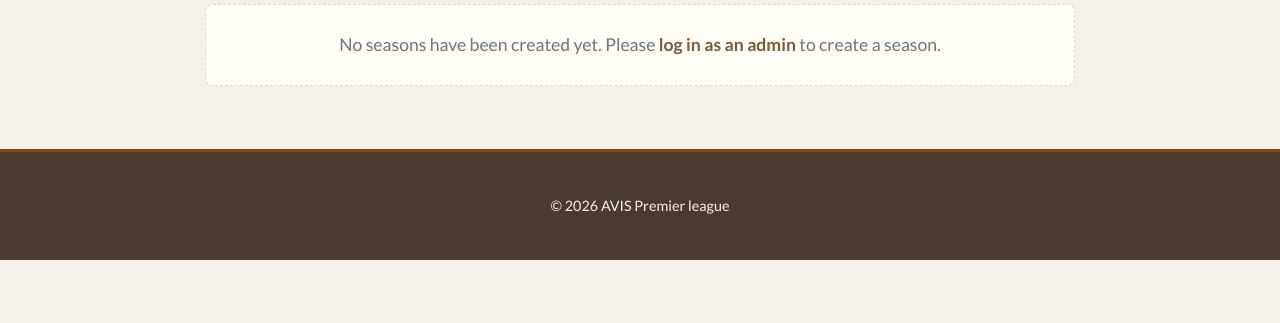
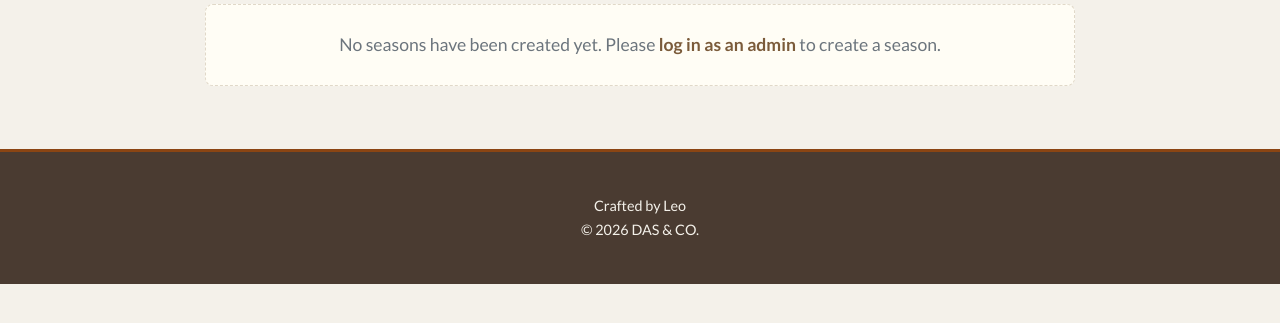
Before and after one commit to Joelsingh61/Avis-pl, a Flask app: page / in a window 1280 px wide. Shown: the part 309-632 px from the top of the page. Run offline with Flask 3, Linux system fonts and the light colour scheme.

Commit message:
index.html

```diff
--- a/templates/index.html
+++ b/templates/index.html
@@ -295,7 +295,8 @@
     <footer class="site-footer">
         <div class="container">
             <!-- Year hardcoded as we are not changing app.py -->
-            <p>&copy; 2026 AVIS Premier league</p>
+            <p class="crafted-by">Crafted by Leo</p>
+            <p class="copyright">&copy; 2026 DAS & CO.</p>
         </div>
     </footer>
 
```
